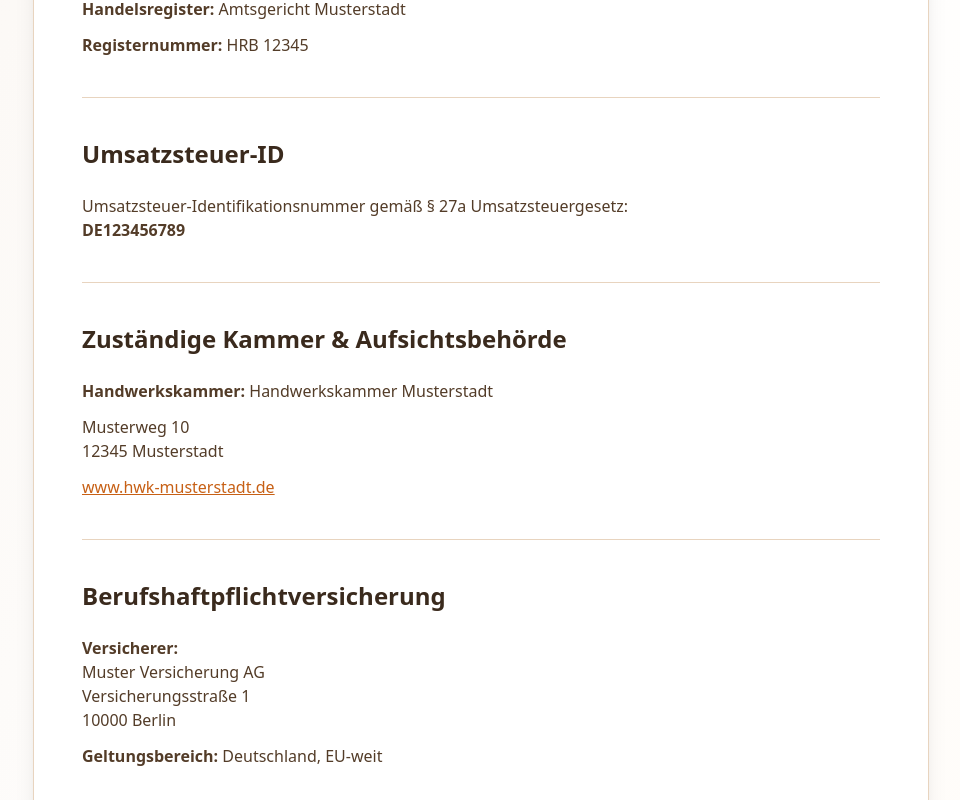
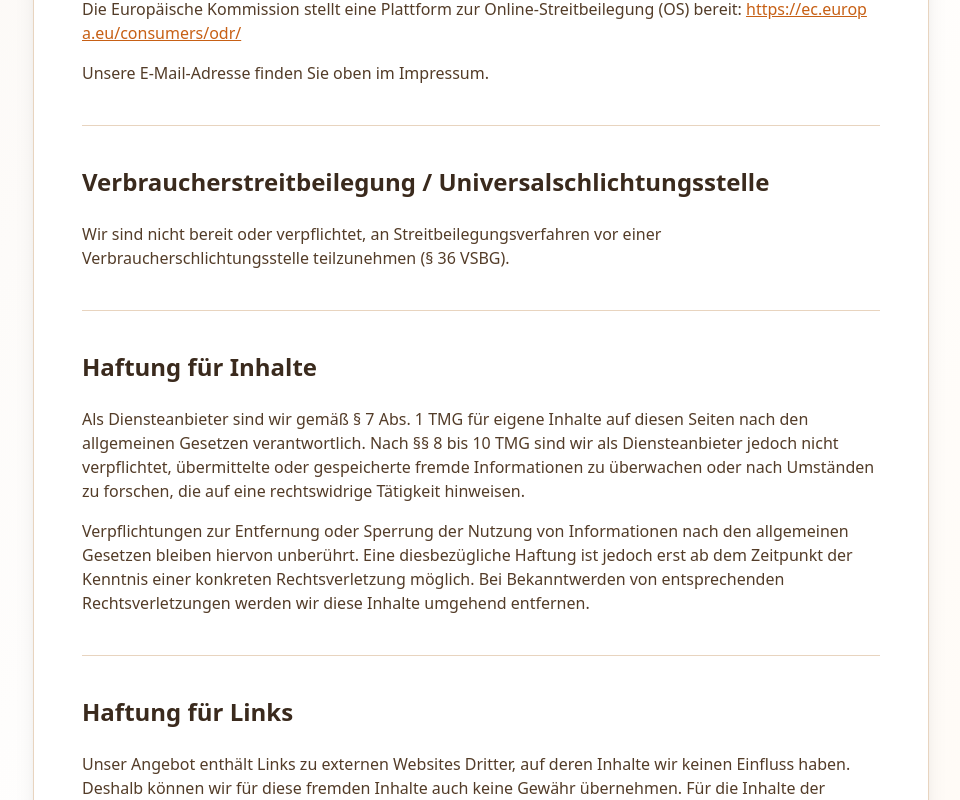
Before and after one commit to Raumeleganz/Raumeleganz-nrw, a Next.js app in the folder components/raumeleganz-spanndecken/: page /impressum in a window 1280 px wide. Shown: the part 1000-1800 px from the top of the page, without its empty margins (159-1119 px from the left). Built offline with nearby package versions, Linux system fonts and the light colour scheme.

Commit message:
update impressum

```diff
--- a/components/raumeleganz-spanndecken/src/app/datenschutz/page.tsx
+++ b/components/raumeleganz-spanndecken/src/app/datenschutz/page.tsx
@@ -35,8 +35,8 @@ export default function DatenschutzPage() {
                 <div className="bg-warm-50 p-6 rounded-xl">
                   <p className="font-bold">Raumeleganz Spanndecken GmbH</p>
                   <p>
-                    Musterstraße 123<br />
-                    12345 Musterstadt
+                    Altenessenerstr. 95<br />
+                    45326 Essen
                   </p>
                   <p className="mt-3">
                     <span className="font-bold">Telefon:</span> +49 (0) 20189083052<br />
--- a/components/raumeleganz-spanndecken/src/app/impressum/page.tsx
+++ b/components/raumeleganz-spanndecken/src/app/impressum/page.tsx
@@ -29,12 +29,12 @@ export default function ImpressumPage() {
               <div className="space-y-3 text-warm-800">
                 <p className="font-bold text-lg">Raumeleganz Spanndecken GmbH</p>
                 <p>
-                  Musterstraße 123<br />
-                  12345 Musterstadt
+                  Altenessenerstr. 95<br />
+                  45326 Essen
                 </p>
                 <p className="pt-4">
                   <span className="font-bold">Vertreten durch:</span><br />
-                  Geschäftsführer Max Mustermann
+                  Geschäftsführer Dani Temera Alyas
                 </p>
               </div>
             </section>
@@ -54,72 +54,6 @@ export default function ImpressumPage() {
                   >
                     info@raumeleganz-spanndecken.de
                   </a>
-                </p>
-              </div>
-            </section>
-
-            {/* Register */}
-            <section className="mb-10 pb-10 border-b border-warm-200">
-              <h2 className="text-2xl font-bold text-warm-900 mb-6">Registereintrag</h2>
-              <div className="space-y-3 text-warm-800">
-                <p>
-                  <span className="font-bold">Handelsregister:</span> Amtsgericht Musterstadt
-                </p>
-                <p>
-                  <span className="font-bold">Registernummer:</span> HRB 12345
-                </p>
-              </div>
-            </section>
-
-            {/* USt-ID */}
-            <section className="mb-10 pb-10 border-b border-warm-200">
-              <h2 className="text-2xl font-bold text-warm-900 mb-6">Umsatzsteuer-ID</h2>
-              <div className="text-warm-800">
-                <p>
-                  Umsatzsteuer-Identifikationsnummer gemäß § 27a Umsatzsteuergesetz:<br />
-                  <span className="font-bold">DE123456789</span>
-                </p>
-              </div>
-            </section>
-
-            {/* Handwerkskammer */}
-            <section className="mb-10 pb-10 border-b border-warm-200">
-              <h2 className="text-2xl font-bold text-warm-900 mb-6">
-                Zuständige Kammer & Aufsichtsbehörde
-              </h2>
-              <div className="space-y-3 text-warm-800">
-                <p>
-                  <span className="font-bold">Handwerkskammer:</span> Handwerkskammer Musterstadt
-                </p>
-                <p>
-                  Musterweg 10<br />
-                  12345 Musterstadt
-                </p>
-                <p>
-                  <a
-                    href="https://www.hwk-musterstadt.de"
-                    target="_blank"
-                    rel="noopener noreferrer"
-                    className="text-craft-600 hover:text-craft-700 underline"
-                  >
-                    www.hwk-musterstadt.de
-                  </a>
-                </p>
-              </div>
-            </section>
-
-            {/* Berufshaftpflicht */}
-            <section className="mb-10 pb-10 border-b border-warm-200">
-              <h2 className="text-2xl font-bold text-warm-900 mb-6">Berufshaftpflichtversicherung</h2>
-              <div className="space-y-3 text-warm-800">
-                <p>
-                  <span className="font-bold">Versicherer:</span><br />
-                  Muster Versicherung AG<br />
-                  Versicherungsstraße 1<br />
-                  10000 Berlin
-                </p>
-                <p>
-                  <span className="font-bold">Geltungsbereich:</span> Deutschland, EU-weit
                 </p>
               </div>
             </section>
--- a/components/raumeleganz-spanndecken/src/app/kontakt/KontaktForm.tsx
+++ b/components/raumeleganz-spanndecken/src/app/kontakt/KontaktForm.tsx
@@ -264,9 +264,9 @@ export default function KontaktForm() {
                     <div>
                       <p className="font-bold text-slate-900 mb-1">Adresse</p>
                       <p className="text-slate-700">
-                        Musterstraße 123
+                        Altenessenerstr. 95
                         <br />
-                        12345 Musterstadt
+                        45326 Essen
                       </p>
                       <p className="text-sm text-slate-600 mt-1">Termin nach Vereinbarung</p>
                     </div>
--- a/components/raumeleganz-spanndecken/src/lib/schemas.ts
+++ b/components/raumeleganz-spanndecken/src/lib/schemas.ts
@@ -11,7 +11,7 @@ export const localBusinessSchema = {
   "email": "info@raumeleganz-spanndecken.de",
   "address": {
     "@type": "PostalAddress",
-    "streetAddress": "Musterstraße 123",
+    "streetAddress": "Altenessenerstr. 95",
     "addressLocality": "Düsseldorf",
     "postalCode": "40XXX",
     "addressCountry": "DE"
```
Also changed, not shown: components/raumeleganz-spanndecken/UEBER_UNS_TEXTE.md (+1 -1 lines).
